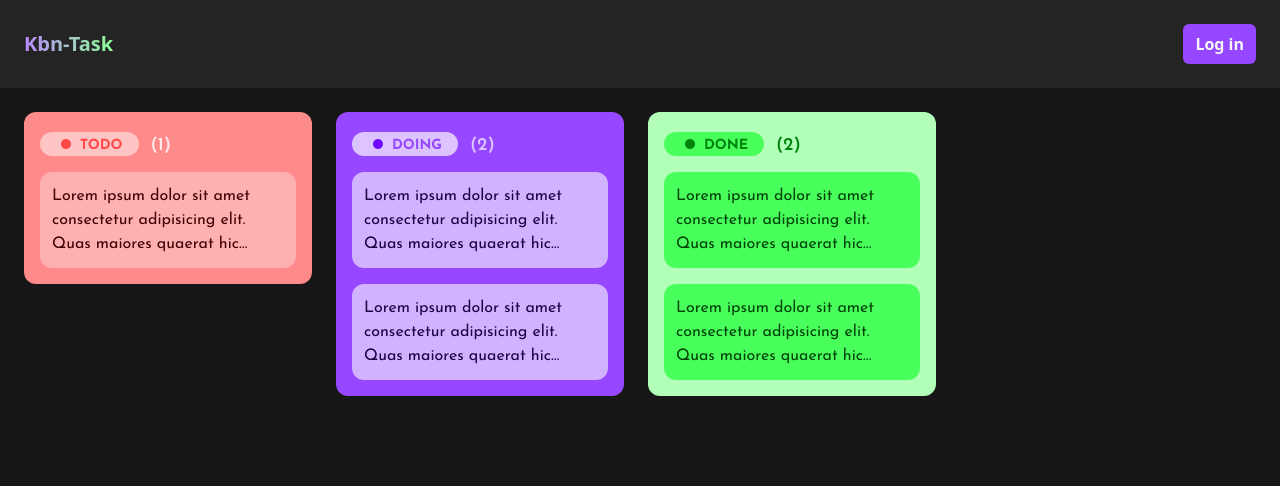
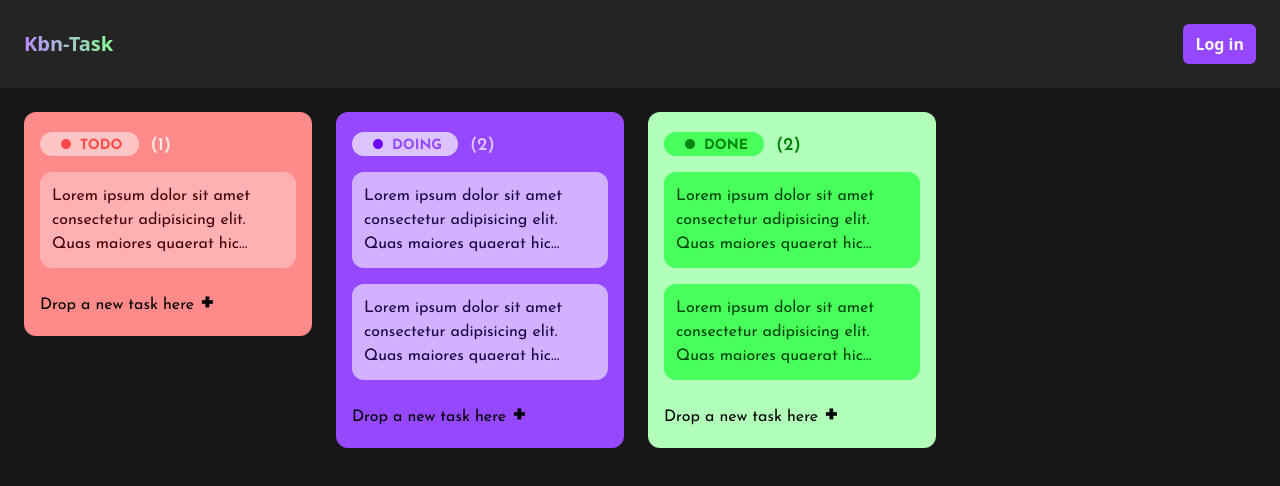
Before and after one commit to lucianosants/kbn-task, a Next.js app: page / in a window 1280 px wide. Shown: the top 486 px of the page. Built offline with nearby package versions, Linux system fonts and the light colour scheme.

Commit message:
`feat` add drag and drop - part 2

```diff
--- a/src/components/Section.tsx
+++ b/src/components/Section.tsx
@@ -1,4 +1,4 @@
-import { ReactNode, DragEvent } from 'react';
+import { ReactNode, DragEvent, HtmlHTMLAttributes } from 'react';
 
 import { GoPrimitiveDot } from 'react-icons/go';
 
@@ -72,6 +72,9 @@ export default function Section({
                 onDragOver={onDragOver}
             >
                 {children}
+                <p>
+                    Drop a new task here <strong className="text-3xl">+</strong>
+                </p>
             </div>
         </section>
     );
--- a/src/screens/HomeScreen/index.tsx
+++ b/src/screens/HomeScreen/index.tsx
@@ -4,23 +4,41 @@ import Todo from '@/src/components/Todo';
 
 import data from '@/_data/home/en.json';
 import fakeData from '@/_data/fakeData.json';
-import { DragEvent } from 'react';
+
+import { DragEvent, useState } from 'react';
 
 export default function HomeScreen() {
     const { titles } = data.main;
 
+    const [tasks, setTasks] = useState(fakeData);
+
     const getAmount = (taskList: string) =>
-        fakeData.filter((tasks) => tasks.status === taskList).length;
+        tasks.filter((tasks) => tasks.status === taskList).length;
 
-    const handleOnDrag = (event: DragEvent, status: string) => {
-        console.log(`I'm moving from ${status}`);
+    const handleOnDrag = (event: DragEvent, id: string) => {
+        event.dataTransfer.setData('text/plain', id);
+        event.dataTransfer.dropEffect = 'move';
     };
 
     const handleOnDrop = (event: DragEvent, status: string) => {
-        console.log(`You dropped me here - ${status}`);
+        event.preventDefault();
+
+        const id = event.dataTransfer.getData('text/plain');
+
+        const updatedTasks = tasks.map((task) => {
+            if (task.id === id) {
+                return {
+                    ...task,
+                    status: status,
+                };
+            }
+            return task;
+        });
+
+        setTasks(updatedTasks);
     };
 
-    const handleDragOver = (event: DragEvent, status: string) => {
+    const handleDragOver = (event: DragEvent) => {
         event.preventDefault();
     };
 
@@ -31,16 +49,15 @@ export default function HomeScreen() {
                 status="todo"
                 amount={getAmount(titles[0])}
                 onDrop={(e) => handleOnDrop(e, 'todo')}
-                onDragOver={(e) => handleDragOver(e, 'todo')}
+                onDragOver={(e) => handleDragOver(e)}
             >
-                {fakeData &&
-                    fakeData
+                {tasks
                     .filter((task) => task.status === titles[0])
                     .map((task) => (
                         <Todo
                             key={task.id}
                             status="todo"
-                                onDragStart={(e) => handleOnDrag(e, 'todo')}
+                            onDragStart={(e) => handleOnDrag(e, task.id)}
                         >
                             {task.content}
                         </Todo>
@@ -52,16 +69,16 @@ export default function HomeScreen() {
                 status="doing"
                 amount={getAmount(titles[1])}
                 onDrop={(e) => handleOnDrop(e, 'doing')}
-                onDragOver={(e) => handleDragOver(e, 'doing')}
+                onDragOver={(e) => handleDragOver(e)}
             >
-                {fakeData &&
-                    fakeData
+                {tasks &&
+                    tasks
                         .filter((task) => task.status === titles[1])
                         .map((task) => (
                             <Todo
                                 key={task.id}
                                 status="doing"
-                                onDragStart={(e) => handleOnDrag(e, 'doing')}
+                                onDragStart={(e) => handleOnDrag(e, task.id)}
                             >
                                 {task.content}
                             </Todo>
@@ -73,16 +90,16 @@ export default function HomeScreen() {
                 status="done"
                 amount={getAmount(titles[2])}
                 onDrop={(e) => handleOnDrop(e, 'done')}
-                onDragOver={(e) => handleDragOver(e, 'done')}
+                onDragOver={(e) => handleDragOver(e)}
             >
-                {fakeData &&
-                    fakeData
+                {tasks &&
+                    tasks
                         .filter((task) => task.status === titles[2])
                         .map((task) => (
                             <Todo
                                 key={task.id}
                                 status="done"
-                                onDragStart={(e) => handleOnDrag(e, 'done')}
+                                onDragStart={(e) => handleOnDrag(e, task.id)}
                             >
                                 {task.content}
                             </Todo>
```
Lines whose indentation alone changed are shown as unchanged.
